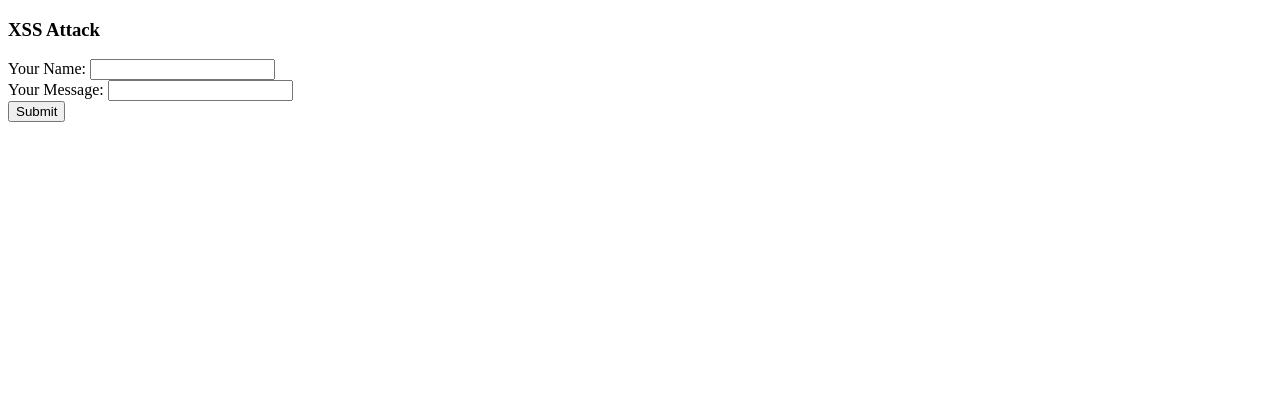
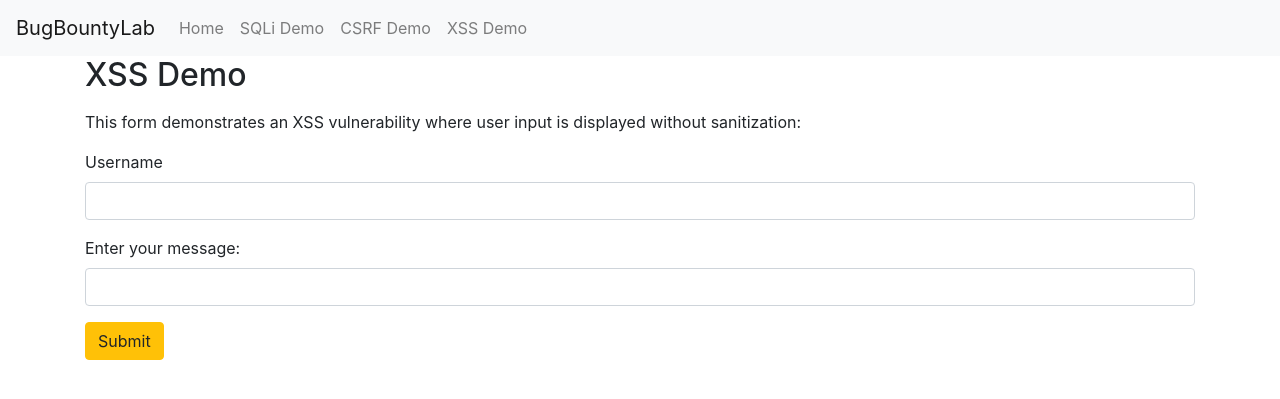
Before and after one commit to SyedMisbahGit/bug-bounty-practice, a Flask app: page /xss-demo in a window 1280 px wide. Shown: the top 399 px of the page. Run offline with Flask 3, Linux system fonts and the light colour scheme; some libraries are stand-ins or nearby versions.

Commit message:
Initial commit: Bug Bounty Practice Lab with XSS, CSRF, and SQLi demos

```diff
--- a/app.py
+++ b/app.py
@@ -42,12 +42,36 @@ def login():
     c = conn.cursor()
     c.execute(f"SELECT * FROM users WHERE username='{username}' AND password='{password}'")
     user = c.fetchone()
-    conn.close()
+    conn.close()  # Fixed indentation here
 
     if user:
         return "Login Successful"
     else:
         return "Invalid credentials"
+
+@app.route("/sqli", methods=["GET", "POST"])
+def sqli():
+    result = None
+    if request.method == "POST":
+        username = request.form.get("username")
+
+        # INSECURE SQL Query (VULNERABLE!)
+        conn = sqlite3.connect("vulnerable.db")
+        cursor = conn.cursor()
+        try:
+            query = f"SELECT * FROM users WHERE username = '{username}'"
+            cursor.execute(query)
+            rows = cursor.fetchall()
+            if rows:
+                result = f"User '{username}' found! (🔓 Vulnerable!)"
+            else:
+                result = "No such user."
+        except Exception as e:
+            result = f"Error: {e}"
+        finally:
+            conn.close()
+
+    return render_template("sqli.html", result=result)
 
 @app.route('/csrf-demo', methods=['GET', 'POST'])
 def csrf_demo():
@@ -55,10 +79,19 @@ def csrf_demo():
         return "CSRF attack successful!"
     return render_template('csrf.html')
 
+
 @app.route('/xss-demo', methods=['GET', 'POST'])
 def xss_demo():
     if request.method == 'POST':
-        return f"Hello, {request.form['username']}!<br>Your message: {request.form['message']}"
+        username = request.form.get('username')  # Use .get() to avoid KeyError
+        message = request.form.get('message')
+
+        if not username or not message:
+            flash("Both username and message are required!", "danger")
+            return render_template('xss.html')
+
+        return f"Hello, {username}!<br>Your message: {message}"
+
     return render_template('xss.html')
 
 if __name__ == '__main__':
--- /dev/null
+++ b/templates/base.html
@@ -0,0 +1,50 @@
+<!DOCTYPE html>
+<html lang="en">
+<head>
+    <meta charset="UTF-8">
+    <meta name="viewport" content="width=device-width, initial-scale=1.0">
+    <title>{% block title %}Bug Bounty Lab{% endblock %}</title>
+    <link rel="stylesheet" href="https://stackpath.bootstrapcdn.com/bootstrap/4.5.2/css/bootstrap.min.css">
+</head>
+<body>
+    <nav class="navbar navbar-expand-lg navbar-light bg-light">
+        <a class="navbar-brand" href="{{ url_for('home') }}">BugBountyLab</a>
+        <button class="navbar-toggler" type="button" data-toggle="collapse" data-target="#navbarNav" aria-controls="navbarNav" aria-expanded="false" aria-label="Toggle navigation">
+            <span class="navbar-toggler-icon"></span>
+        </button>
+        <div class="collapse navbar-collapse" id="navbarNav">
+            <ul class="navbar-nav">
+                <li class="nav-item">
+                    <a class="nav-link" href="{{ url_for('home') }}">Home</a>
+                </li>
+                <li class="nav-item">
+                    <a class="nav-link" href="{{ url_for('sqli') }}">SQLi Demo</a>
+                </li>
+                <li class="nav-item">
+                    <a class="nav-link" href="{{ url_for('csrf_demo') }}">CSRF Demo</a>
+                </li>
+                <li class="nav-item">
+                    <a class="nav-link" href="{{ url_for('xss_demo') }}">XSS Demo</a>
+                </li>
+            </ul>
+        </div>
+    </nav>
+
+    <div class="container">
+        {% with messages = get_flashed_messages(with_categories=true) %}
+        {% if messages %}
+        <div class="alert alert-{{ messages[0][0] }}">
+            {{ messages[0][1] }}
+        </div>
+        {% endif %}
+        {% endwith %}
+
+        {% block content %}
+        {% endblock %}
+    </div>
+
+    <script src="https://code.jquery.com/jquery-3.5.1.slim.min.js"></script>
+    <script src="https://cdn.jsdelivr.net/npm/@popperjs/core@2.5.3/dist/umd/popper.min.js"></script>
+    <script src="https://stackpath.bootstrapcdn.com/bootstrap/4.5.2/js/bootstrap.min.js"></script>
+</body>
+</html>
--- a/templates/xss.html
+++ b/templates/xss.html
@@ -1,14 +1,21 @@
-<!DOCTYPE html>
-<html>
-<head>
-    <title>XSS Demo</title>
-</head>
-<body>
-    <h3>XSS Attack</h3>
-    <form method="POST" action="/xss-demo">
-        Your Name: <input type="text" name="username"><br>
-        Your Message: <input type="text" name="message"><br>
-        <button type="submit">Submit</button>
-    </form>
-</body>
-</html>
+{% extends "base.html" %}
+{% block title %}XSS Demo - Bug Bounty Lab{% endblock %}
+{% block content %}
+<h2 class="mb-3">XSS Demo</h2>
+<p>This form demonstrates an XSS vulnerability where user input is displayed without sanitization:</p>
+<form method="POST">
+  <div class="mb-3">
+      <label for="username" class="form-label">Username</label>
+      <input type="text" name="username" id="username" class="form-control" required>
+  </div>
+  <div class="mb-3">
+    <label for="message" class="form-label">Enter your message:</label>
+    <input type="text" id="message" name="message" class="form-control" required>
+  </div>
+  <button type="submit" class="btn btn-warning">Submit</button>
+</form>
+
+{% if message %}
+  <p class="mt-3 text-success">Your message: <strong>{{ message }}</strong></p>
+{% endif %}
+{% endblock %}
```
Also changed, not shown: templates/csrf.html (+17 -12 lines), templates/index.html (+8 -1 lines), templates/sqli.html (added, +25 -0 lines), 1 other file.
